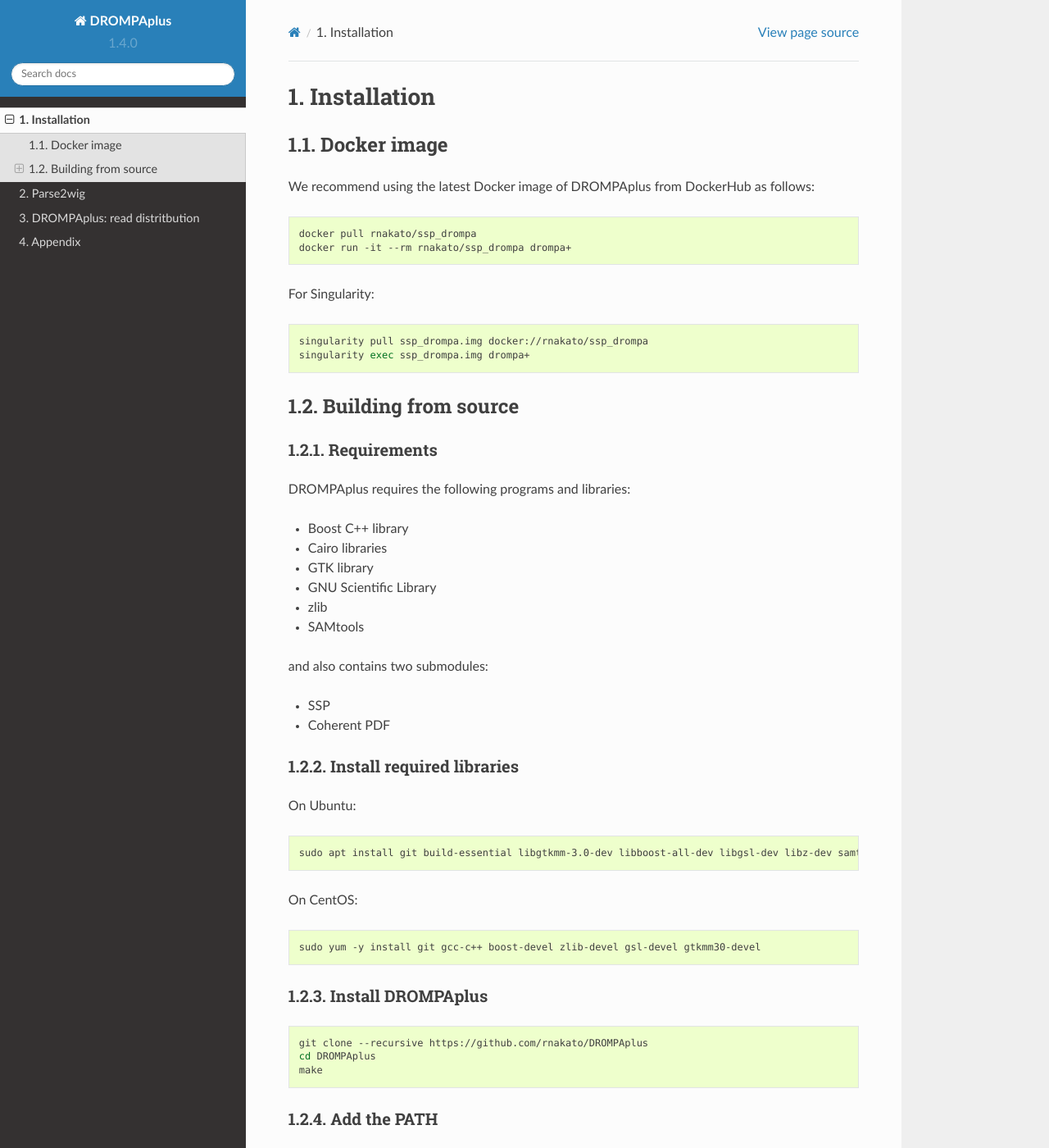
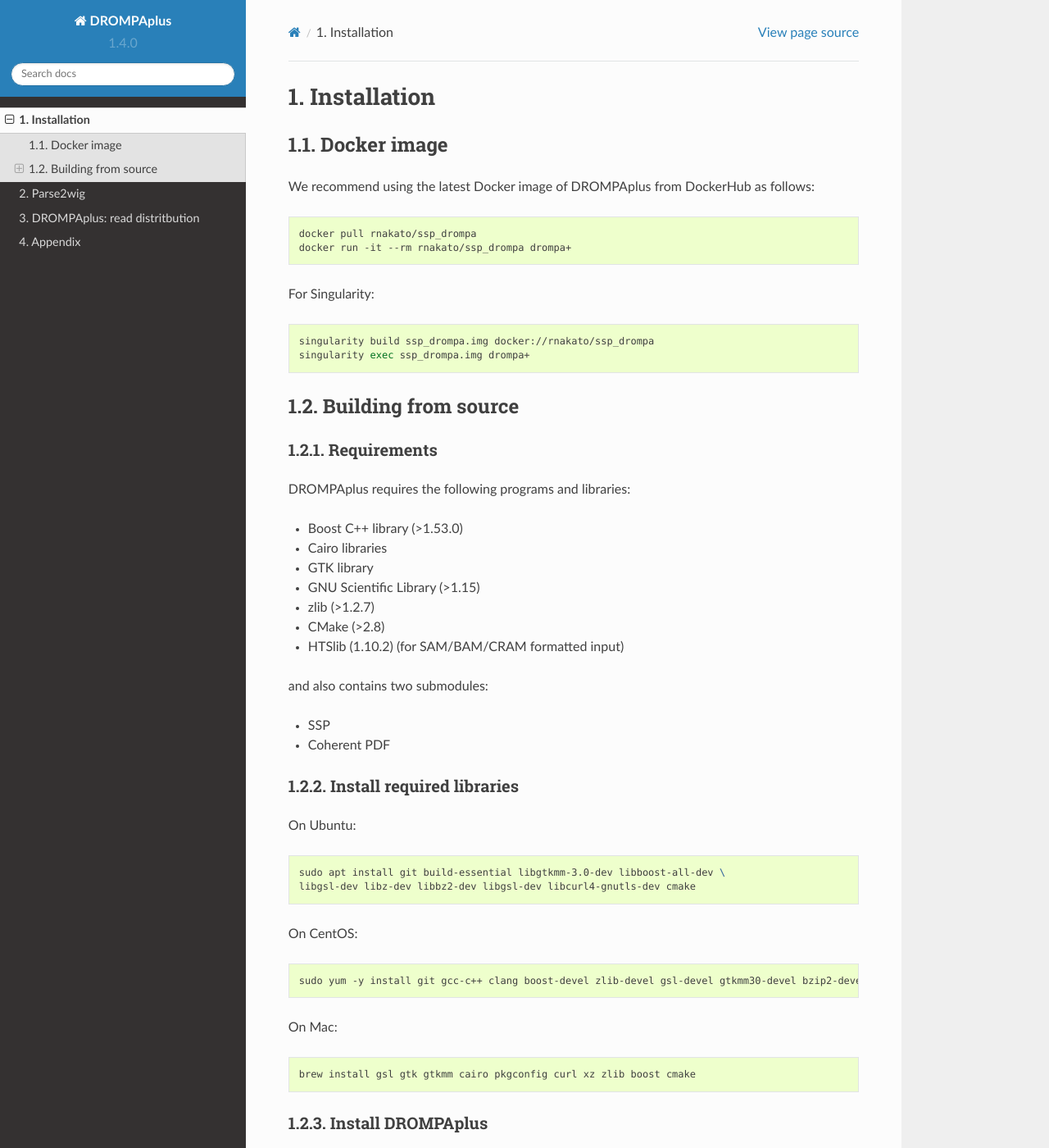
Before and after one commit to rnakato/DROMPAplus, a Sphinx documentation site: the page built from docs/content/Install.rst, in a window 1280 px wide and 1400 px high. Shown: the whole window at 82% size. Built offline with Sphinx 7.4.7 and the Read the Docs theme 2.0.0, drawn with Linux system fonts in a browser that asks for light colours.

```diff
--- a/docs/content/Install.rst
+++ b/docs/content/Install.rst
@@ -15,7 +15,7 @@ For Singularity:
 
 .. code-block:: bash
 
-   singularity pull ssp_drompa.img docker://rnakato/ssp_drompa
+   singularity build ssp_drompa.img docker://rnakato/ssp_drompa
    singularity exec ssp_drompa.img drompa+
 
 
@@ -27,12 +27,13 @@ Requirements
 
 DROMPAplus requires the following programs and libraries:
 
-- Boost C++ library
+- Boost C++ library (>1.53.0)
 - Cairo libraries
 - GTK library
-- GNU Scientific Library
-- zlib
-- SAMtools
+- GNU Scientific Library (>1.15)
+- zlib (>1.2.7)
+- CMake (>2.8)
+- HTSlib (1.10.2) (for SAM/BAM/CRAM formatted input)
 
 and also contains two submodules:
 
@@ -46,13 +47,20 @@ On Ubuntu:
 
 .. code-block:: bash
 
-    sudo apt install git build-essential libgtkmm-3.0-dev libboost-all-dev libgsl-dev libz-dev samtools
+    sudo apt install git build-essential libgtkmm-3.0-dev libboost-all-dev \
+    libgsl-dev libz-dev libbz2-dev libgsl-dev libcurl4-gnutls-dev cmake
 
 On CentOS:
 
 .. code-block:: bash
 
-    sudo yum -y install git gcc-c++ boost-devel zlib-devel gsl-devel gtkmm30-devel
+    sudo yum -y install git gcc-c++ clang boost-devel zlib-devel gsl-devel gtkmm30-devel bzip2-devel cmake
+
+On Mac:
+
+.. code-block:: bash
+
+    brew install gsl gtk gtkmm cairo pkgconfig curl xz zlib boost cmake
 
 Install DROMPAplus
 +++++++++++++++++++++++++
```
